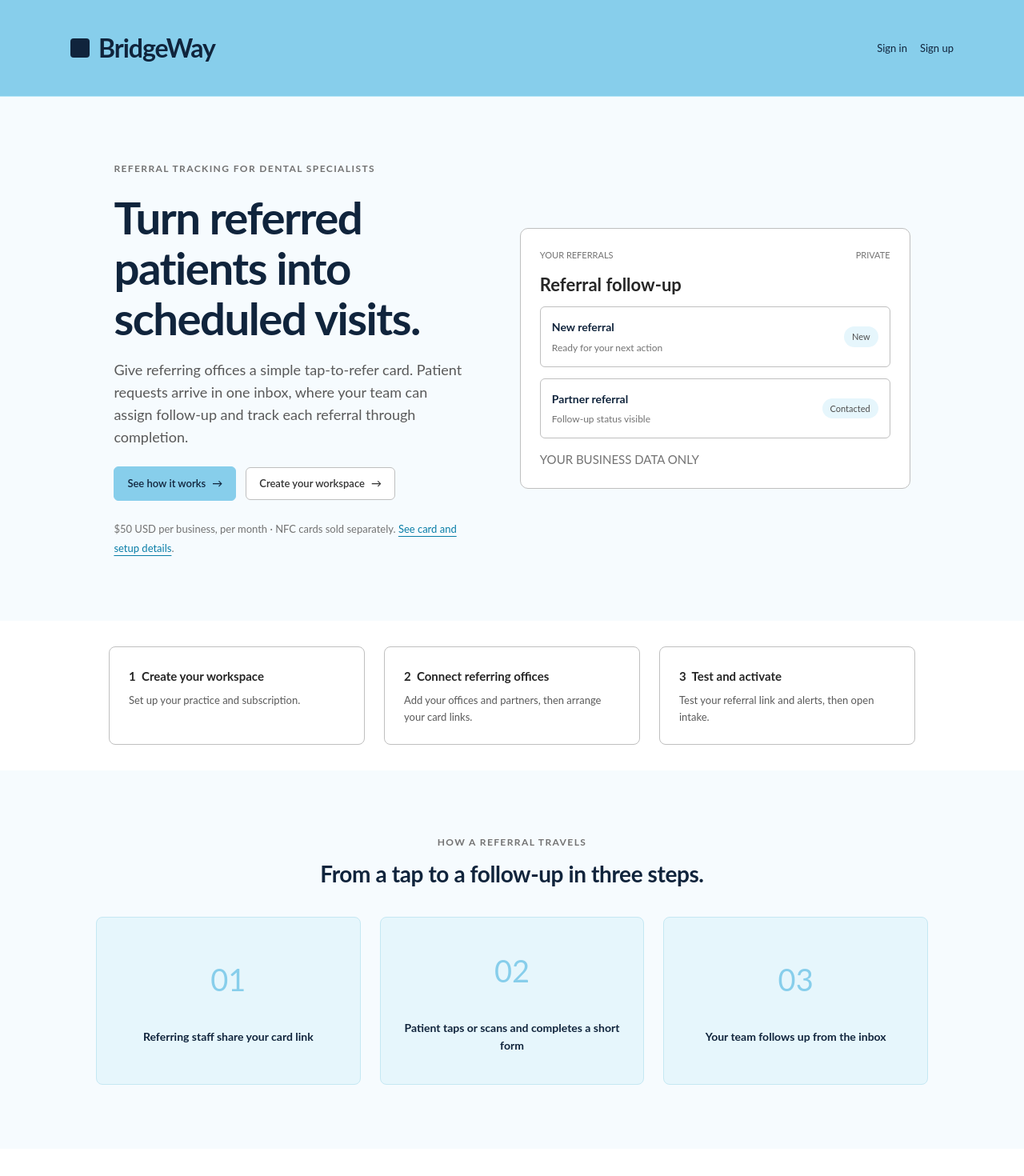
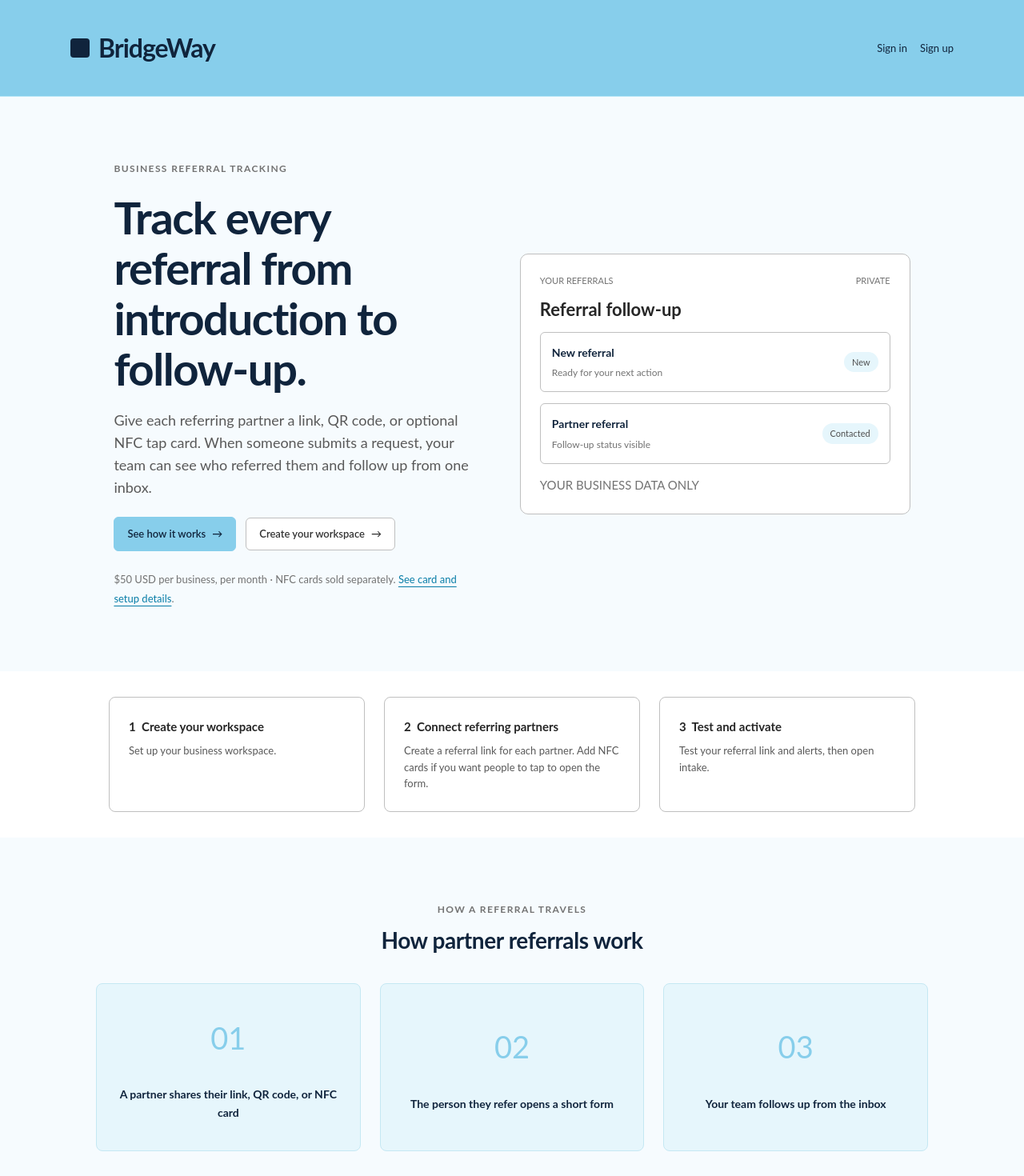
Before and after one commit to sampbaer-creator/Bridgewayrefer, a Next.js app in the folder src/bridgeway-web/: page / in a window 1280 px wide. Shown: the top 1470 px of the page at 80% size. Built offline with nearby package versions, Linux system fonts and the light colour scheme; a web font is replaced by a local one.

Commit message:
Position BridgeWay for business referrals across industries

```diff
--- a/src/bridgeway-web/app/contact/page.tsx
+++ b/src/bridgeway-web/app/contact/page.tsx
@@ -1,3 +1,3 @@
 import DemoRequestForm from "../../components/DemoRequestForm";
 export const metadata = { title: "Contact and product walkthrough", alternates: { canonical: "/contact" } };
-export default function ContactPage() { return <main className="dashboard public-document" id="main-content"><section className="card"><p className="eyebrow">TALK TO BRIDGEWAY</p><h1>See how referrals reach your front desk.</h1><p>Request a walkthrough, ask about card pricing, or contact us about workspace access. No Microsoft sign-in or payment is needed to send this form.</p><p>For an existing patient referral, contact the receiving practice directly.</p><DemoRequestForm /></section></main>; }
+export default function ContactPage() { return <main className="dashboard public-document" id="main-content"><section className="card"><p className="eyebrow">TALK TO BRIDGEWAY</p><h1>See how referrals reach your team.</h1><p>Request a walkthrough, ask about card pricing, or contact us about workspace access. No Microsoft sign-in or payment is needed to send this form.</p><p>For an existing referral, contact the receiving business directly.</p><DemoRequestForm /></section></main>; }
--- a/src/bridgeway-web/app/layout.tsx
+++ b/src/bridgeway-web/app/layout.tsx
@@ -10,9 +10,9 @@ import "./uidesign.css";
 
 export const metadata: Metadata = {
   metadataBase: new URL(siteOrigin),
-  title: { default: "Dental referral tracking | BridgeWay", template: "%s | BridgeWay" },
+  title: { default: "Business referral tracking | BridgeWay", template: "%s | BridgeWay" },
   description: siteDescription,
-  openGraph: { type: "website", siteName: "BridgeWay", title: "Dental referral tracking | BridgeWay", description: siteDescription, images: [{ url: "/share.png", width: 1200, height: 630, alt: "BridgeWay referral tracking for dental specialists" }] },
+  openGraph: { type: "website", siteName: "BridgeWay", title: "Business referral tracking | BridgeWay", description: siteDescription, images: [{ url: "/share.png", width: 1200, height: 630, alt: "BridgeWay referral tracking for businesses" }] },
   twitter: { card: "summary_large_image", images: ["/share.png"] },
 };
 
--- a/src/bridgeway-web/app/page.tsx
+++ b/src/bridgeway-web/app/page.tsx
@@ -1,3 +1,3 @@
 import LandingPage from "../components/LandingPage";
 export const metadata = { alternates: { canonical: "/" } };
-export default function HomePage() { return <><script type="application/ld+json" dangerouslySetInnerHTML={{ __html: JSON.stringify({ "@context": "https://schema.org", "@type": "SoftwareApplication", name: "BridgeWay", applicationCategory: "BusinessApplication", operatingSystem: "Web", url: "https://bridgewayrefer.com", description: "Referral tracking for dental specialists", offers: { "@type": "Offer", price: "50", priceCurrency: "USD", description: "Per business per month. NFC cards sold separately." } }) }} /><LandingPage /></>; }
+export default function HomePage() { return <><script type="application/ld+json" dangerouslySetInnerHTML={{ __html: JSON.stringify({ "@context": "https://schema.org", "@type": "SoftwareApplication", name: "BridgeWay", applicationCategory: "BusinessApplication", operatingSystem: "Web", url: "https://bridgewayrefer.com", description: "Referral tracking for businesses", offers: { "@type": "Offer", price: "50", priceCurrency: "USD", description: "Per business per month. NFC cards sold separately." } }) }} /><LandingPage /></>; }
--- a/src/bridgeway-web/app/pricing/page.tsx
+++ b/src/bridgeway-web/app/pricing/page.tsx
@@ -1,2 +1,2 @@
 export const metadata = { title: "Pricing and NFC cards", alternates: { canonical: "/pricing" } };
-export default function PricingPage() { return <main className="dashboard public-document" id="main-content"><section className="card"><h1>One workspace. $50 per month.</h1><p>USD per business, with referral tracking, offices, partners, staff invitations, and monthly reporting.</p><h2>NFC cards are sold separately</h2><p>Request a card quote before purchasing. Confirm the quantity, card design, shipping cost, delivery estimate, and replacement terms with BridgeWay. These costs are not included in the subscription.</p><p>Each issued card link can also be copied or displayed as a QR code. A compatible phone can open the form without installing an app.</p><h2>What setup involves</h2><ol><li>Create your workspace and subscription.</li><li>Add receiving offices and referring partners.</li><li>Arrange card links with BridgeWay.</li><li>Test a link and staff alerts, then enable intake.</li></ol><p>New workspaces begin with intake off. Physical card issuance is managed by BridgeWay.</p><p>Manage subscription cancellation through Billing in your workspace. Any trial offer will be shown in checkout; no trial is promised on this page.</p><p><a className="access-action" href="/contact">Ask about cards and setup</a></p></section></main>; }
+export default function PricingPage() { return <main className="dashboard public-document" id="main-content"><section className="card"><h1>One workspace. $50 per month.</h1><p>USD per business, with referral tracking, offices, partners, staff invitations, and monthly reporting.</p><h2>NFC cards are sold separately</h2><p>Request a card quote before purchasing. Confirm the quantity, card design, shipping cost, delivery estimate, and replacement terms with BridgeWay. These costs are not included in the subscription.</p><p>Each partner’s referral link can be shared directly or displayed as a QR code. An optional NFC card opens the same link. A compatible phone can open the form without installing an app.</p><h2>What setup involves</h2><ol><li>Create your workspace and subscription.</li><li>Add receiving offices and referring partners.</li><li>Arrange partner referral links with BridgeWay and request NFC cards if needed.</li><li>Test a link and staff alerts, then enable intake.</li></ol><p>New workspaces begin with intake off. Physical card issuance is managed by BridgeWay.</p><p>Manage subscription cancellation through Billing in your workspace. Any trial offer will be shown in checkout; no trial is promised on this page.</p><p><a className="access-action" href="/contact">Ask about cards and setup</a></p></section></main>; }
--- a/src/bridgeway-web/app/r/[code]/not-found.tsx
+++ b/src/bridgeway-web/app/r/[code]/not-found.tsx
@@ -1 +1 @@
-export default function CardNotFound() { return <main className="dashboard" id="main-content"><section className="card"><h1>This referral link is unavailable</h1><p>The link may be incorrect or the card may have been deactivated. Ask the referring office for a current card or contact the receiving practice directly.</p></section></main>; }
+export default function CardNotFound() { return <main className="dashboard" id="main-content"><section className="card"><h1>This referral link is unavailable</h1><p>The link may be incorrect or the card may have been deactivated. Ask the referring office for a current card or contact the receiving business directly.</p></section></main>; }
--- a/src/bridgeway-web/app/security/page.tsx
+++ b/src/bridgeway-web/app/security/page.tsx
@@ -1,2 +1,2 @@
 export const metadata = { title: "Security and access", alternates: { canonical: "/security" } };
-export default function SecurityPage() { return <main className="dashboard public-document" id="main-content"><section className="card"><h1>How access is controlled</h1><p>Staff access uses Microsoft sign-in and active membership in the selected business workspace. Platform administration has a separate access check.</p><h2>Referral information</h2><p>Referral records are reviewed inside the authenticated dashboard. Standard staff notification emails contain a dashboard link, without patient names, contact details, or notes.</p><h2>Public card links</h2><p>A card or QR link opens a submission form. It does not grant access to the private referral inbox. Share card links only where you intend to accept requests.</p><h2>Healthcare deployment questions</h2><p>Before using BridgeWay for your practice, confirm your data requirements and available contractual terms with BridgeWay. This page is not a claim of HIPAA certification or a Business Associate Agreement.</p><p><a href="/contact">Contact BridgeWay about security</a>.</p></section></main>; }
+export default function SecurityPage() { return <main className="dashboard public-document" id="main-content"><section className="card"><h1>How access is controlled</h1><p>Staff access uses Microsoft sign-in and active membership in the selected business workspace. Platform administration has a separate access check.</p><h2>Referral information</h2><p>Referral records are reviewed inside the authenticated dashboard. Standard staff notification emails contain a dashboard link, without referral names, contact details, or notes.</p><h2>Public card links</h2><p>A card or QR link opens a submission form. It does not grant access to the private referral inbox. Share card links only where you intend to accept requests.</p><h2>Healthcare deployment questions</h2><p>Before using BridgeWay for your business, confirm your data requirements and available contractual terms with BridgeWay. This page is not a claim of HIPAA certification or a Business Associate Agreement.</p><p><a href="/contact">Contact BridgeWay about security</a>.</p></section></main>; }
--- a/src/bridgeway-web/app/terms/page.tsx
+++ b/src/bridgeway-web/app/terms/page.tsx
@@ -1,2 +1,2 @@
 export const metadata = { title: "Service information and terms", alternates: { canonical: "/terms" } };
-export default function TermsPage() { return <main className="dashboard public-document" id="main-content"><section className="card"><h1>Service information and terms</h1><p>BridgeWay provides referral capture and follow-up tools. Submitting a request does not book an appointment or guarantee that the receiving business will accept it. Contact the practice directly for time-sensitive needs.</p><h2>Workspace subscriptions</h2><p>The advertised subscription is $50 USD per business per month. Physical NFC cards and fulfillment are separate. Review the amount and any offer displayed in Stripe checkout before subscribing. Billing management and cancellation are available in the workspace.</p><h2>Appropriate use</h2><p>Workspace administrators should invite only authorized staff, keep access current, and confirm that their intended use meets their practice’s requirements. Public forms are not intended for payment details, clinical attachments, or emergency requests.</p><h2>Before using BridgeWay in your practice</h2><p>Contact BridgeWay to confirm card fulfillment, support, data handling, and any required business or healthcare agreement. This service summary does not supply a Business Associate Agreement or replace separately agreed contractual terms.</p><p><a href="/contact">Ask about service terms</a>.</p></section></main>; }
+export default function TermsPage() { return <main className="dashboard public-document" id="main-content"><section className="card"><h1>Service information and terms</h1><p>BridgeWay provides referral capture and follow-up tools. Submitting a request does not book an appointment or guarantee that the receiving business will accept it. Contact the receiving business directly for time-sensitive needs.</p><h2>Workspace subscriptions</h2><p>The advertised subscription is $50 USD per business per month. Physical NFC cards and fulfillment are separate. Review the amount and any offer displayed in Stripe checkout before subscribing. Billing management and cancellation are available in the workspace.</p><h2>Appropriate use</h2><p>Workspace administrators should invite only authorized staff, keep access current, and confirm that their intended use meets their business’s requirements. Public forms are not intended for payment details, clinical attachments, or emergency requests.</p><h2>Before using BridgeWay in your business</h2><p>Contact BridgeWay to confirm card fulfillment, support, data handling, and any required business or healthcare agreement. This service summary does not supply a Business Associate Agreement or replace separately agreed contractual terms.</p><p><a href="/contact">Ask about service terms</a>.</p></section></main>; }
--- a/src/bridgeway-web/components/DemoRequestForm.tsx
+++ b/src/bridgeway-web/components/DemoRequestForm.tsx
@@ -12,5 +12,5 @@ export default function DemoRequestForm() {
     finally { setBusy(false); }
   }
   if (done) return <div role="status"><h2>Request received</h2><p>Your request is available to the BridgeWay team. We can contact you at the email you provided.</p></div>;
-  return <form onSubmit={submit} className="form-grid"><label>Your name<input name="name" autoComplete="name" maxLength={120} required /></label><label>Work email<input name="email" type="email" autoComplete="email" maxLength={254} required /></label><label>Practice or business<input name="businessName" autoComplete="organization" maxLength={120} required /></label><label className="check"><input name="consent" type="checkbox" required /><span>I agree that BridgeWay may contact me about this request. Please do not include patient information.</span></label><p>Read our <a href="/privacy">privacy notice</a> before submitting.</p><button className="primary" disabled={busy}>{busy ? "Sending…" : "Request a walkthrough"}</button>{error && <p role="alert">{error}</p>}</form>;
+  return <form onSubmit={submit} className="form-grid"><label>Your name<input name="name" autoComplete="name" maxLength={120} required /></label><label>Work email<input name="email" type="email" autoComplete="email" maxLength={254} required /></label><label>Business name<input name="businessName" autoComplete="organization" maxLength={120} required /></label><label className="check"><input name="consent" type="checkbox" required /><span>I agree that BridgeWay may contact me about this request. Please do not include private information about someone else.</span></label><p>Read our <a href="/privacy">privacy notice</a> before submitting.</p><button className="primary" disabled={busy}>{busy ? "Sending…" : "Request a walkthrough"}</button>{error && <p role="alert">{error}</p>}</form>;
 }
--- a/src/bridgeway-web/components/LandingPage.tsx
+++ b/src/bridgeway-web/components/LandingPage.tsx
@@ -3,13 +3,13 @@ import Link from "next/link";
 
 export default function LandingPage() {
   return <main className="access-page refreshed-home" id="main-content">
-    <section className="home-hero"><div className="home-copy"><p className="eyebrow">REFERRAL TRACKING FOR DENTAL SPECIALISTS</p><h1>Turn referred patients into scheduled visits.</h1><p>Give referring offices a simple tap-to-refer card. Patient requests arrive in one inbox, where your team can assign follow-up and track each referral through completion.</p><div className="home-actions"><Link className="access-action" href="/contact">See how it works <span aria-hidden="true">→</span></Link><a className="home-secondary" href="/signup">Create your workspace <span aria-hidden="true">→</span></a></div><small>$50 USD per business, per month · NFC cards sold separately. <Link href="/pricing">See card and setup details</Link>.</small></div>
+    <section className="home-hero"><div className="home-copy"><p className="eyebrow">BUSINESS REFERRAL TRACKING</p><h1>Track every referral from introduction to follow-up.</h1><p>Give each referring partner a link, QR code, or optional NFC tap card. When someone submits a request, your team can see who referred them and follow up from one inbox.</p><div className="home-actions"><Link className="access-action" href="/contact">See how it works <span aria-hidden="true">→</span></Link><a className="home-secondary" href="/signup">Create your workspace <span aria-hidden="true">→</span></a></div><small>$50 USD per business, per month · NFC cards sold separately. <Link href="/pricing">See card and setup details</Link>.</small></div>
       <div className="home-preview"><div className="preview-head"><span>YOUR REFERRALS</span><span>PRIVATE</span></div><h2>Referral follow-up</h2><div className="preview-row"><i/> <span><b>New referral</b><small>Ready for your next action</small></span><em>New</em></div><div className="preview-row muted-row"><i/> <span><b>Partner referral</b><small>Follow-up status visible</small></span><em>Contacted</em></div><footer>YOUR BUSINESS DATA ONLY</footer></div></section>
-    <section className="home-steps"><article><span>1&nbsp; Create your workspace</span><p>Set up your practice and subscription.</p></article><article><span>2&nbsp; Connect referring offices</span><p>Add your offices and partners, then arrange your card links.</p></article><article><span>3&nbsp; Test and activate</span><p>Test your referral link and alerts, then open intake.</p></article></section>
-    <section className="home-details"><p className="eyebrow">HOW A REFERRAL TRAVELS</p><h2>From a tap to a follow-up in three steps.</h2><div><article><span aria-hidden="true">01</span><b>Referring staff share your card link</b></article><article><span aria-hidden="true">02</span><b>Patient taps or scans and completes a short form</b></article><article><span aria-hidden="true">03</span><b>Your team follows up from the inbox</b></article></div></section>
-    <section className="home-features"><p className="eyebrow">WHAT YOU GET</p><h2>Everything you need to track referrals.</h2><div>{[["Branded referral form","Your logo and offices on every card link."],["Partner tracking","See taps vs. referrals for each partner."],["Staff alerts","Configure email alerts that link your team to the dashboard."],["Monthly reports","12-month trend and month-over-month comparisons."],["Team access","Invite staff to your private workspace."],["Secure by default","Workspace membership controls access to referral records."]].map(([title,copy])=><article key={title}><h3>{title}</h3><p>{copy}</p></article>)}</div></section>
+    <section className="home-steps"><article><span>1&nbsp; Create your workspace</span><p>Set up your business workspace.</p></article><article><span>2&nbsp; Connect referring partners</span><p>Create a referral link for each partner. Add NFC cards if you want people to tap to open the form.</p></article><article><span>3&nbsp; Test and activate</span><p>Test your referral link and alerts, then open intake.</p></article></section>
+    <section className="home-details"><p className="eyebrow">HOW A REFERRAL TRAVELS</p><h2>How partner referrals work</h2><div><article><span aria-hidden="true">01</span><b>A partner shares their link, QR code, or NFC card</b></article><article><span aria-hidden="true">02</span><b>The person they refer opens a short form</b></article><article><span aria-hidden="true">03</span><b>Your team follows up from the inbox</b></article></div></section>
+    <section className="home-features"><p className="eyebrow">WHAT YOU GET</p><h2>Everything you need to track referrals.</h2><div>{[["Branded referral form","Your logo and offices on every card link."],["Partner tracking","See link opens and submitted referrals for each partner."],["Staff alerts","Configure email alerts that link your team to the dashboard."],["Monthly reports","12-month trend and month-over-month comparisons."],["Team access","Invite staff to your private workspace."],["Secure by default","Workspace membership controls access to referral records."]].map(([title,copy])=><article key={title}><h3>{title}</h3><p>{copy}</p></article>)}</div></section>
     <section className="home-pricing"><p className="eyebrow">PRICING</p><h2>Choose your monthly plan.</h2><article><strong>$50</strong><span>per business, per month</span><ul><li>Unlimited referrals</li><li>Unlimited offices &amp; partners</li><li>Staff invites</li><li>Monthly reports</li></ul><Link className="access-action" href="/signup">Start your workspace →</Link><small>NFC cards sold separately. <Link href="/pricing">See card and setup details</Link>.</small></article><article><h3>Managed Calling</h3><strong>$400</strong><span>USD per business, per month</span><p>Get the referral workspace plus a team that calls referrals and records follow-up in your CRM.</p><ManagedCallingForm /></article></section>
-    <section className="home-faq"><h2>Frequently asked questions</h2>{["How do NFC cards work?","Do customers need an app?","Who can see our referrals?","Can I cancel anytime?","How do I add more offices?"].map(q=><details key={q}><summary>{q}</summary><p>{q === 'How do NFC cards work?' ? 'Tap the card with a compatible phone to open the receiving business’s branded referral form.' : q === 'Do customers need an app?' ? 'No. The referral form opens in the phone’s web browser.' : q === 'Who can see our referrals?' ? 'Only authorized members of your business workspace can access its private referral dashboard.' : q === 'Can I cancel anytime?' ? 'Manage your subscription and cancellation from Billing in your workspace.' : 'Add offices from Setup in your workspace, then issue card links for the correct office.'}</p></details>)}</section>
+    <section className="home-faq"><h2>Frequently asked questions</h2>{["How do NFC cards work?","Do customers need an app?","Who can see our referrals?","Can I cancel anytime?","How do I add more offices?"].map(q=><details key={q}><summary>{q}</summary><p>{q === 'How do NFC cards work?' ? 'Each card opens a referral form linked to a specific partner. Use the same link or QR code when a physical card isn’t needed.' : q === 'Do customers need an app?' ? 'No. The referral form opens in the phone’s web browser.' : q === 'Who can see our referrals?' ? 'Only authorized members of your business workspace can access its private referral dashboard.' : q === 'Can I cancel anytime?' ? 'Manage your subscription and cancellation from Billing in your workspace.' : 'Add offices from Setup in your workspace, then issue card links for the correct office.'}</p></details>)}</section>
     <section className="home-final"><h2>Make the next referral easier to follow up.</h2><Link className="access-action" href="/contact">Request a walkthrough</Link></section>
   </main>;
 }
--- a/src/bridgeway-web/components/OfficeReport.tsx
+++ b/src/bridgeway-web/components/OfficeReport.tsx
@@ -15,7 +15,7 @@ export default function OfficeReport({ report, month, onMonth, availableMonths =
       <label htmlFor="report-month" className="sr-only">Reporting month</label><select id="report-month" value={month || report?.month || ""} onChange={e => onMonth(e.target.value)}>{!availableMonths.length && <option>Loading months…</option>}{availableMonths.map(m => <option key={m} value={m}>{new Date(m + "-15T12:00:00Z").toLocaleDateString("en-US", { month: "long", year: "numeric", timeZone: "UTC" })}</option>)}</select>
       <button className="icon-button" aria-label="Next month" disabled={selectedIndex <= 0} onClick={() => onMonth(availableMonths[selectedIndex - 1])}>→</button>
     </div></div>
-    <p className="hint">Outcomes describe referrals received in the selected month that later reached completion. Link opens include NFC, QR, and shared-link visits; they are not unique patients.</p>
+    <p className="hint">Outcomes describe referrals received in the selected month that later reached completion. Link opens include NFC, QR, and shared-link visits; they are not unique people.</p>
     <div className="report-summary" aria-live="polite">
       <div className="summary-card summary-primary"><p>Submitted referrals</p><strong>{report?.total ?? "—"}</strong><small>{report ? report.hasSubmissions ? `${report.previousTotal} in the previous month` : "No submissions this month" : "Loading monthly totals"}</small></div>
       <div className="summary-card"><p>{report?.outcomeLabel || "Reached outcome"}</p><strong>{report?.outcomes ?? "—"}</strong><small>{report?.hasSubmissions ? `of ${report.total} submissions` : "No outcome data yet"}</small></div>
--- a/src/bridgeway-web/lib/site.ts
+++ b/src/bridgeway-web/lib/site.ts
@@ -1,3 +1,3 @@
 export const siteOrigin = "https://bridgewayrefer.com";
-export const siteDescription = "Referral tracking for dental specialists. Capture requests with NFC cards and QR links, assign follow-up, and track referrals through completion.";
+export const siteDescription = "Referral tracking for businesses. Capture referrals with partner-specific links, QR codes, and optional NFC cards, assign follow-up, and track referrals through completion.";
 export const publicPaths = ["/", "/pricing", "/contact", "/security", "/privacy", "/terms"];
```
Also changed, not shown: src/bridgeway-web/app/privacy/page.tsx (+1 -1 lines), src/bridgeway-web/public/share.png, 1 other file (tests, documents, lock files or other folders).
